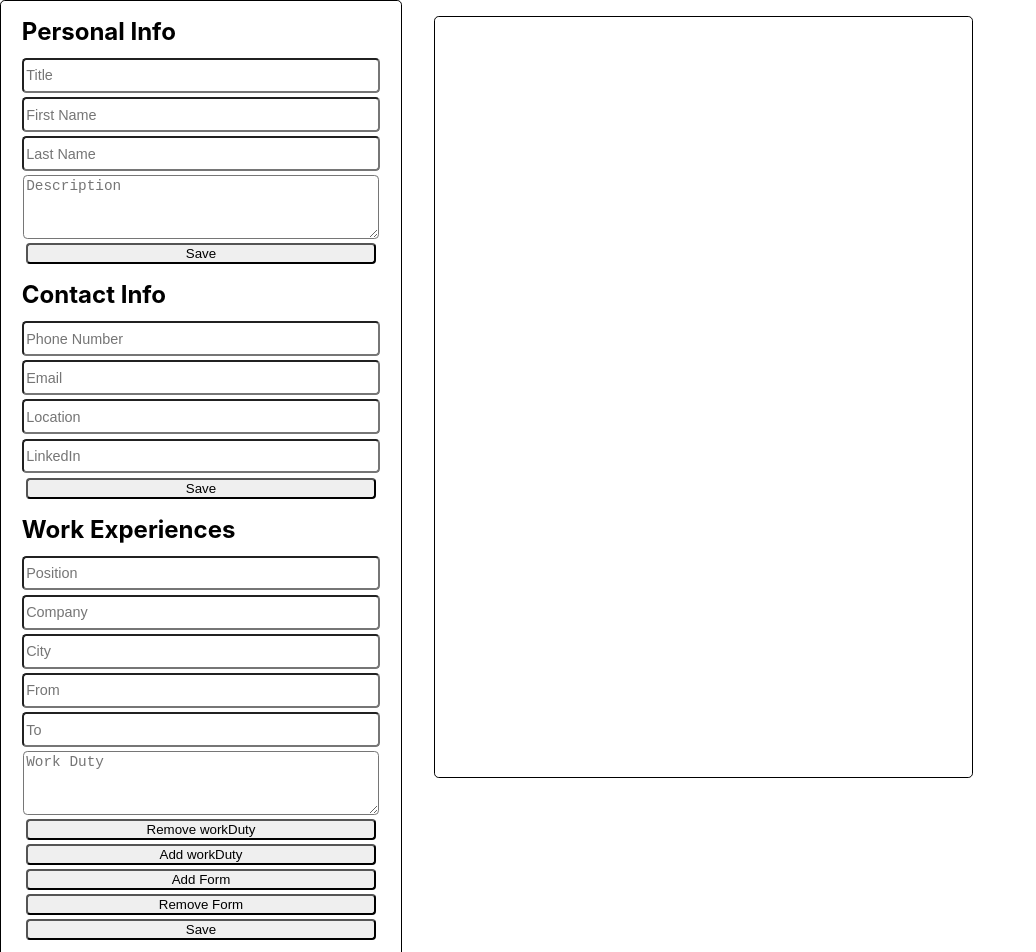
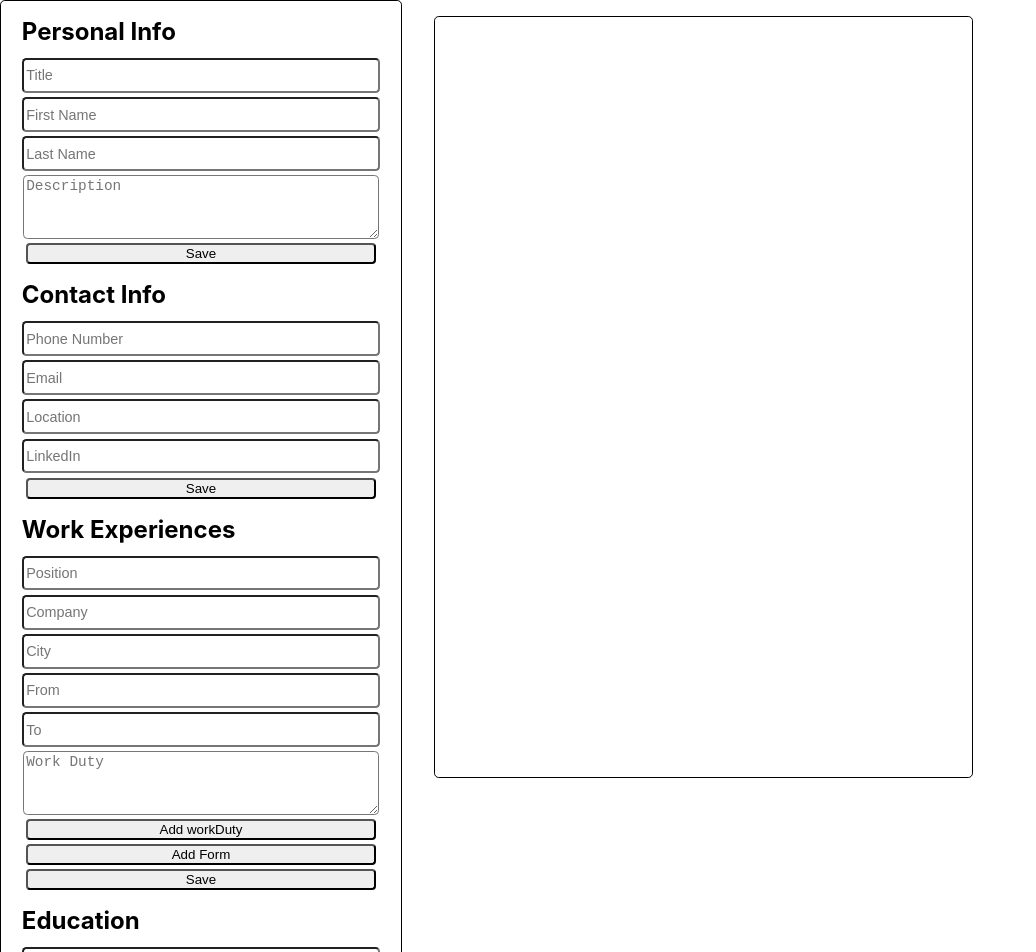
Before and after one commit to G-Cioni/cv-creator, a React (Create React App) app: page / in a window 1280 px wide. Shown: the top 952 px of the page, without its empty margins (0-1036 px from the left). Built offline with nearby package versions, Linux system fonts and the light colour scheme.

Commit message:
remove buttons only render if counters > 1

```diff
--- a/src/components/forms/Form.jsx
+++ b/src/components/forms/Form.jsx
@@ -95,7 +95,7 @@ class Form extends Component {
   }
 
   render() {
-    const { formFields, formType,extraInputName } = this.state;
+    const { formFields, formType,extraInputName,extraInputsCounter } = this.state;
     const { formId, addForm, counter, onFormSave, removeForm, hasExtraInputs } =
       this.props;
 
@@ -114,6 +114,7 @@ class Form extends Component {
           handleOnChange={this.onInputChange}
           removeExtraInput={name.includes(id) ? this.removeExtraInput : null}
           extraInputName = {(extraInputName?? null)}
+          counter = {extraInputsCounter}
         />
       );
     });
@@ -132,7 +133,7 @@ class Form extends Component {
           {(counter?.indexOf(formId) === counter?.length - 1) ? (
             <Button onClick={() => addForm(formType)} text={'Add Form'} />
           ) : null}
-          {removeForm ? (
+          {removeForm && counter.length > 1? (
             <Button
               onClick={() => removeForm(formType, formId)}
               text={'Remove Form'}
--- a/src/components/forms/Input.jsx
+++ b/src/components/forms/Input.jsx
@@ -1,4 +1,4 @@
-import React, { Component, Fragment } from 'react';
+import React, { Component} from 'react';
 import Button from './Button';
 
 class Input extends Component {
@@ -11,7 +11,8 @@ class Input extends Component {
       type,
       removeExtraInput,
       inputId,
-      extraInputName
+      extraInputName,
+      counter
     } = this.props;
 
     // Conditionally renders an input field or a textarea
@@ -30,7 +31,7 @@ class Input extends Component {
             placeholder={placeHolder}
           />
         )}
-        {removeExtraInput ? (
+        {removeExtraInput && counter.length > 1 ? (
           <Button
             onClick={() => removeExtraInput(name, inputId)}
             text={`Remove ${extraInputName}`}
```
